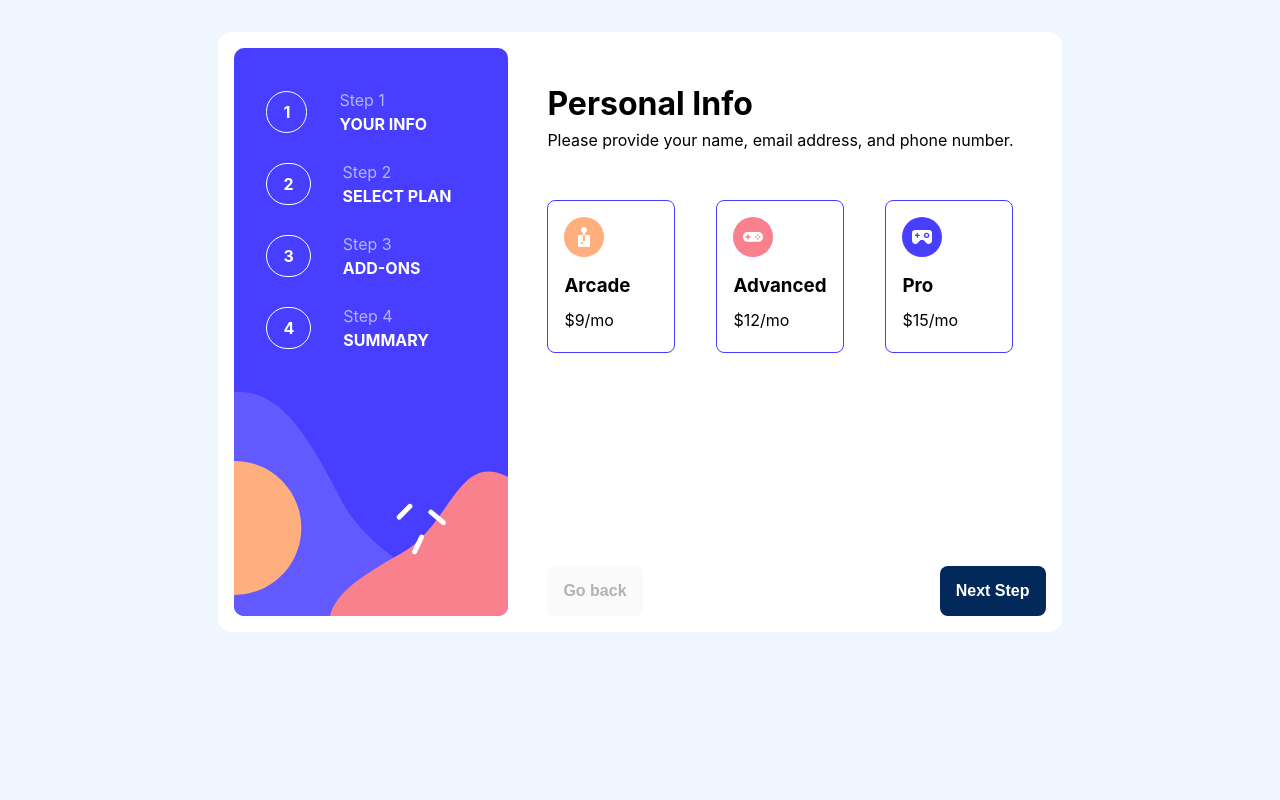
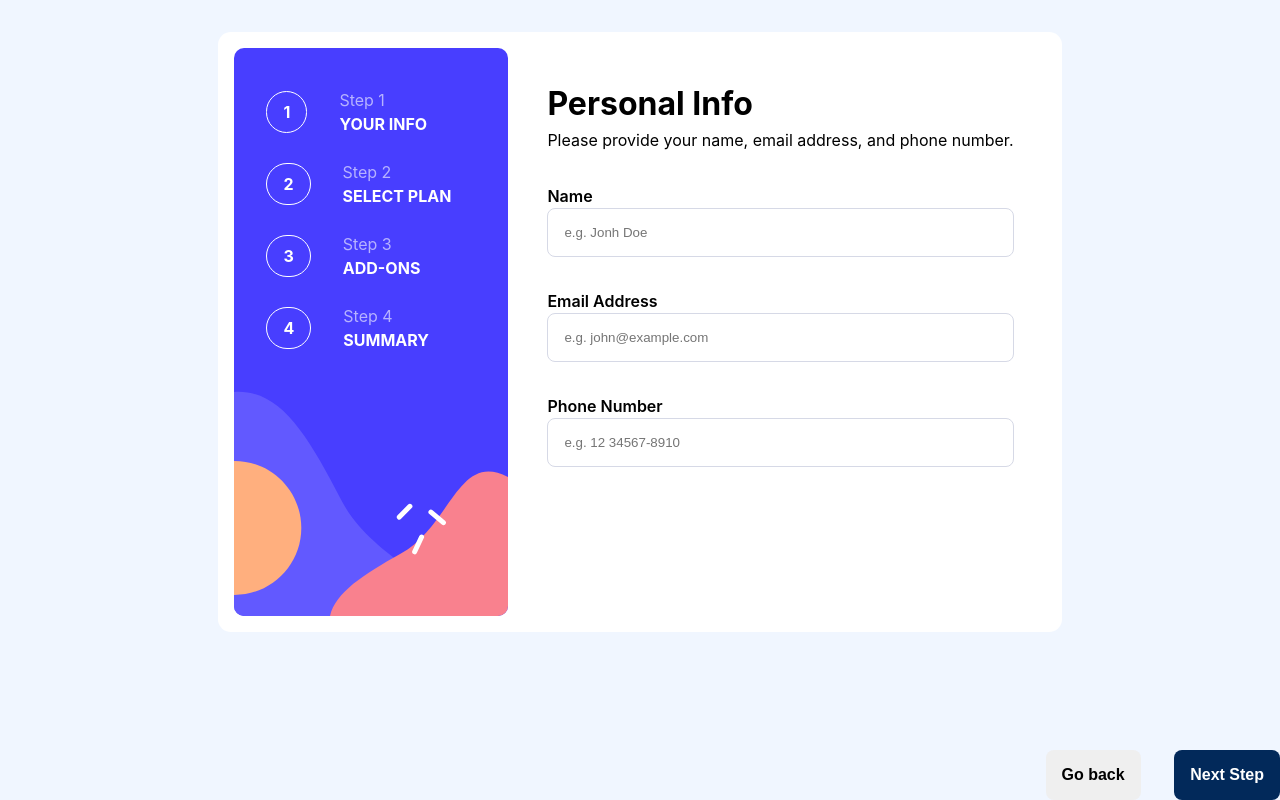
Before and after one commit to heiderick13/multistep-form-react, a React (Vite) app: page / in a window 1280 px wide. Built offline with nearby package versions, Linux system fonts and the light colour scheme.

Commit message:
:construction: navigate thru form steps

```diff
--- a/src/components/FormContainer/FormContainer.jsx
+++ b/src/components/FormContainer/FormContainer.jsx
@@ -4,17 +4,53 @@ import InfoContainer from "../InfoContainer/InfoContainer";
 import PersonalInfo from "../FormSteps/PersonalInfo/PersonalInfo";
 import Plans from "../FormSteps/Plans/Plans";
 
+import { useForm } from "../../hooks/useForm";
+
 function FormContainer() {
-  const personalInputs = <PersonalInfo />;
-  const plansInfo = <Plans />;
+  const personalInfo = (
+    <InfoContainer
+      title={"Personal Info"}
+      subtitle={"Please provide your name, email address, and phone number."}
+      content={<PersonalInfo />}
+    />
+  );
+  const plansInfo = (
+    <InfoContainer
+      title={"Select your plan"}
+      subtitle={"Choose your monthly subscription."}
+      content={<Plans />}
+    />
+  );
+  // const addOns = (
+  //   <InfoContainer
+  //     title={"Pick add-ons"}
+  //     subtitle={"Add-ons help enhance your gaming experience."}
+  //     content={<AddOns />}
+  //   />
+  // );
+
+  const formSteps = [personalInfo, plansInfo];
+
+  const { currentStep, currentComponent, changeStep } = useForm(formSteps);
+
   return (
     <div className="container">
       <Sidebar />
-      <InfoContainer
-        title={"Personal Info"}
-        subtitle={"Please provide your name, email address, and phone number."}
-        content={plansInfo}
-      />
+      {currentComponent}
+      <div className="actions">
+        <button
+          className="btn btn-prev"
+          onClick={() => changeStep(currentStep - 1)}
+        >
+          Go back
+        </button>
+        <button
+          className="btn btn-next"
+          onClick={() => changeStep(currentStep + 1)}
+        >
+          Next Step
+        </button>
+      </div>
     </div>
   );
 }
--- a/src/components/InfoContainer/InfoContainer.jsx
+++ b/src/components/InfoContainer/InfoContainer.jsx
@@ -1,17 +1,28 @@
 import "./InfoContainer.css";
+// import { useForm } from "../../hooks/useForm";
 
 function InfoContainer({ title, subtitle, content }) {
+  // const { changeStep } = useForm();
+
   return (
     <div className="info-container">
       <h1>{title}</h1>
       <p>{subtitle}</p>
       {content}
-      <div className="actions">
-        <button disabled className="btn btn-prev">
+      {/* <div className="actions">
+        <button
+          className="btn btn-prev"
+          onClick={() => changeStep(currentStep - 1)}
+        >
           Go back
         </button>
-        <button className="btn btn-next">Next Step</button>
-      </div>
+        <button
+          className="btn btn-next"
+          onClick={() => changeStep(currentStep + 1)}
+        >
+          Next Step
+        </button>
+      </div> */}
     </div>
   );
 }
--- /dev/null
+++ b/src/hooks/useForm.jsx
@@ -0,0 +1,19 @@
+import { useState } from "react";
+
+export function useForm(steps) {
+  const [currentStep, setCurrentStep] = useState(0);
+
+  function changeStep(i, e) {
+    if (e) e.preventDefault();
+
+    if (i < 0 || i >= steps.length) return;
+
+    setCurrentStep(i);
+  }
+
+  return {
+    currentStep,
+    currentComponent: steps[currentStep],
+    changeStep,
+  };
+}
```
